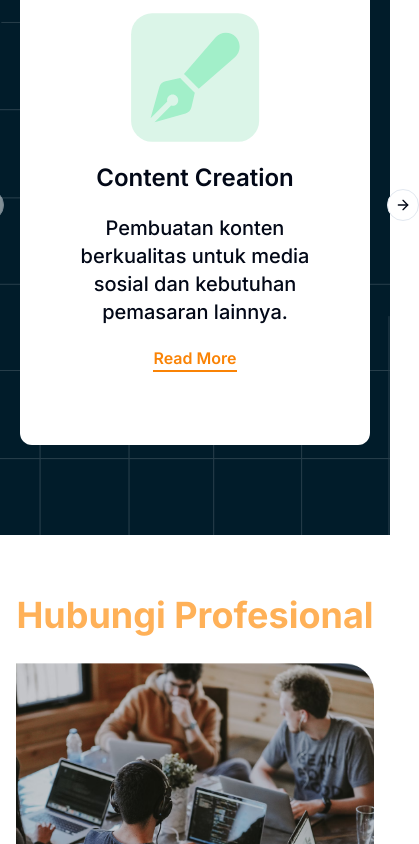
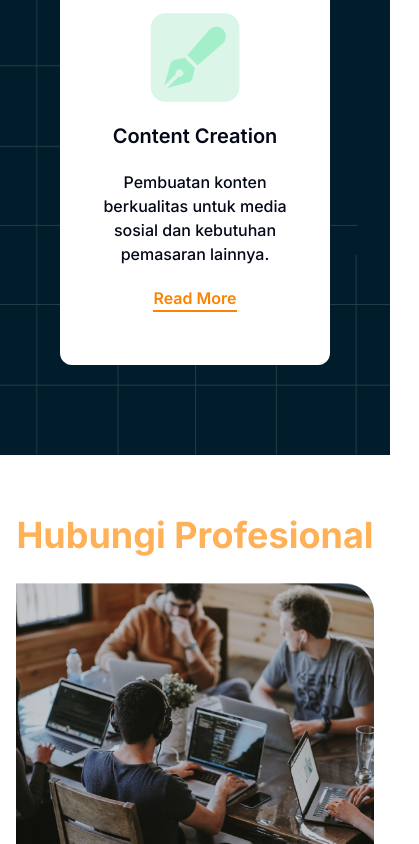
Before and after one commit to kodeintekno/web-kodeintekno, a Next.js app: page / in a window 390 px wide. Shown: the part 2140-2984 px from the top of the page, 419 px wide, since content can reach past the window. Built offline with nearby package versions, Linux system fonts and the light colour scheme.

Commit message:
debug service

```diff
--- a/src/components/Card.tsx
+++ b/src/components/Card.tsx
@@ -9,11 +9,11 @@ interface CardProps {
 const Card = ({ img, title, deskripsi }: CardProps) => {
   return (
     <>
-      <div className="flex flex-col items-center bg-white w-[350px] h-[480px] rounded-xl">
-        <Image alt="" src={img} className="w-[130px] mt-12" />
+      <div className="flex flex-col items-center bg-white w-[270px] h-[400px] lg:w-[350px] lg:h-[480px] rounded-xl">
+        <Image alt="" src={img} className="w-[90px] lg:w-[130px] mt-12" />
 
-        <h1 className="font-semibold text-2xl my-5">{title}</h1>
-        <p className="text-xl w-[70%] text-center font-medium mb-5">
+        <h1 className="font-semibold text-xl lg:text-2xl my-5">{title}</h1>
+        <p className="text-base lg:text-xl w-[70%] text-center font-medium mb-5">
           {deskripsi}
         </p>
 
--- a/src/components/Footer.tsx
+++ b/src/components/Footer.tsx
@@ -3,16 +3,17 @@ import { kodeinTeknoLogo2, instagramLogo, facebookLogo } from "@/assets"; // Ses
 
 const Footer = () => {
   return (
-    <footer className="bg-[#0D1B2A] text-white px-14 py-10 lg:px-0 flex items-center flex-col">
+    <footer className="bg-[#0D1B2A] text-white px-10 py-10 lg:px-0 flex items-center flex-col">
       <div className="container flex flex-col lg:flex-row justify-between gap-10 mt-14 items-start">
         {/* Logo dan Alamat */}
         <a href="#hero">
-        <Image
-          src={kodeinTeknoLogo2}
-          alt="Kodein Tekno"
-          width={200}
-          height={80}
-        /></a>
+          <Image
+            src={kodeinTeknoLogo2}
+            alt="Kodein Tekno"
+            width={200}
+            height={80}
+          />
+        </a>
         <div>
           <h3 className="font-semibold text-xl mb-4">Alamat</h3>
           <p className="mt-4 text-lg font-light w-[340px]">
--- a/src/components/Service.tsx
+++ b/src/components/Service.tsx
@@ -6,8 +6,6 @@ import {
   Carousel,
   CarouselContent,
   CarouselItem,
-  CarouselNext,
-  CarouselPrevious,
 } from "@/components/ui/carousel";
 
 // import Image from "next/image";
@@ -39,8 +37,6 @@ const Service = () => {
             </CarouselItem>
           ))}
         </CarouselContent>
-        <CarouselPrevious className="flex lg:hidden" />
-        <CarouselNext className="flex lg:hidden" />
       </Carousel>
       {/* </div> */}
     </div>
```
